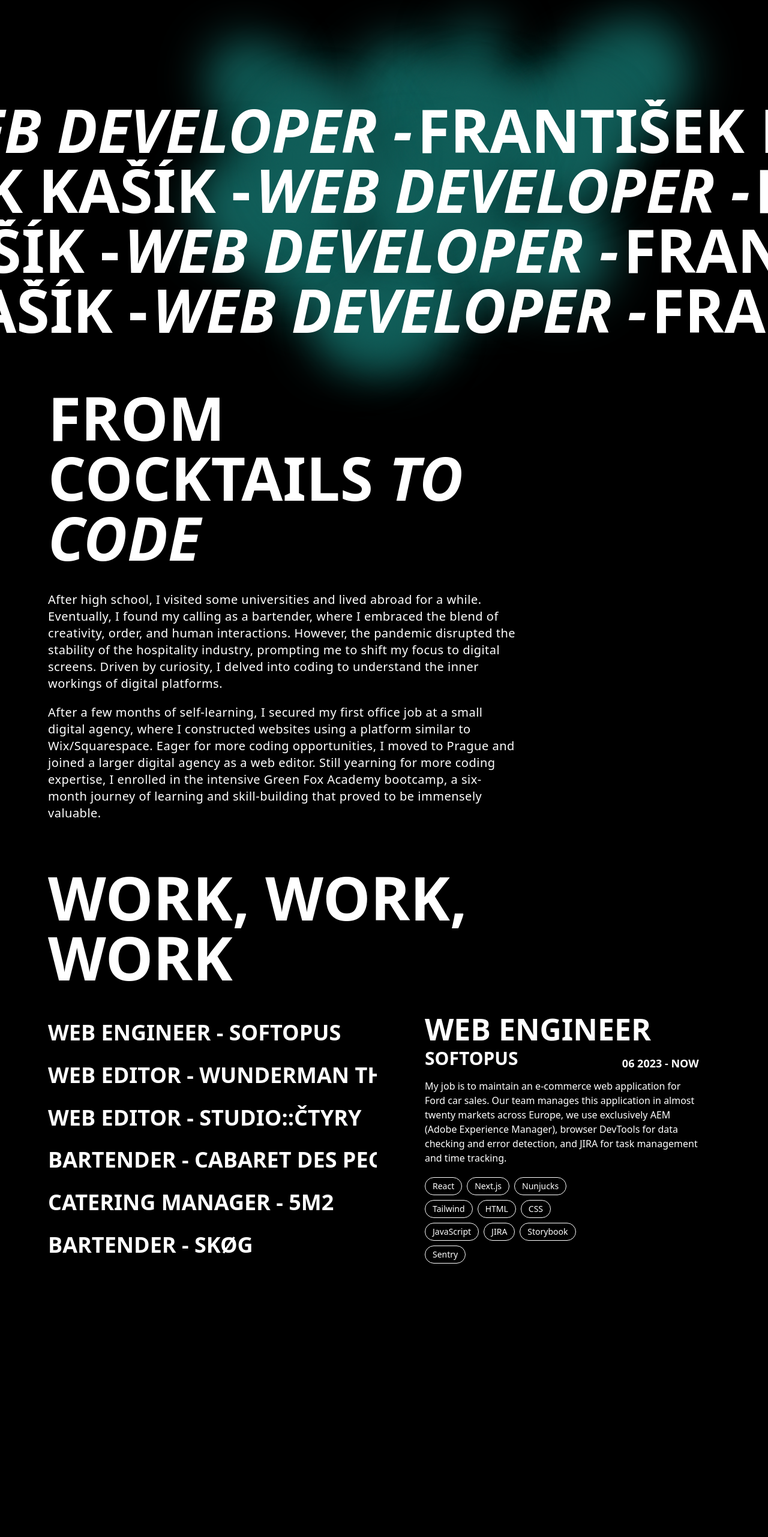
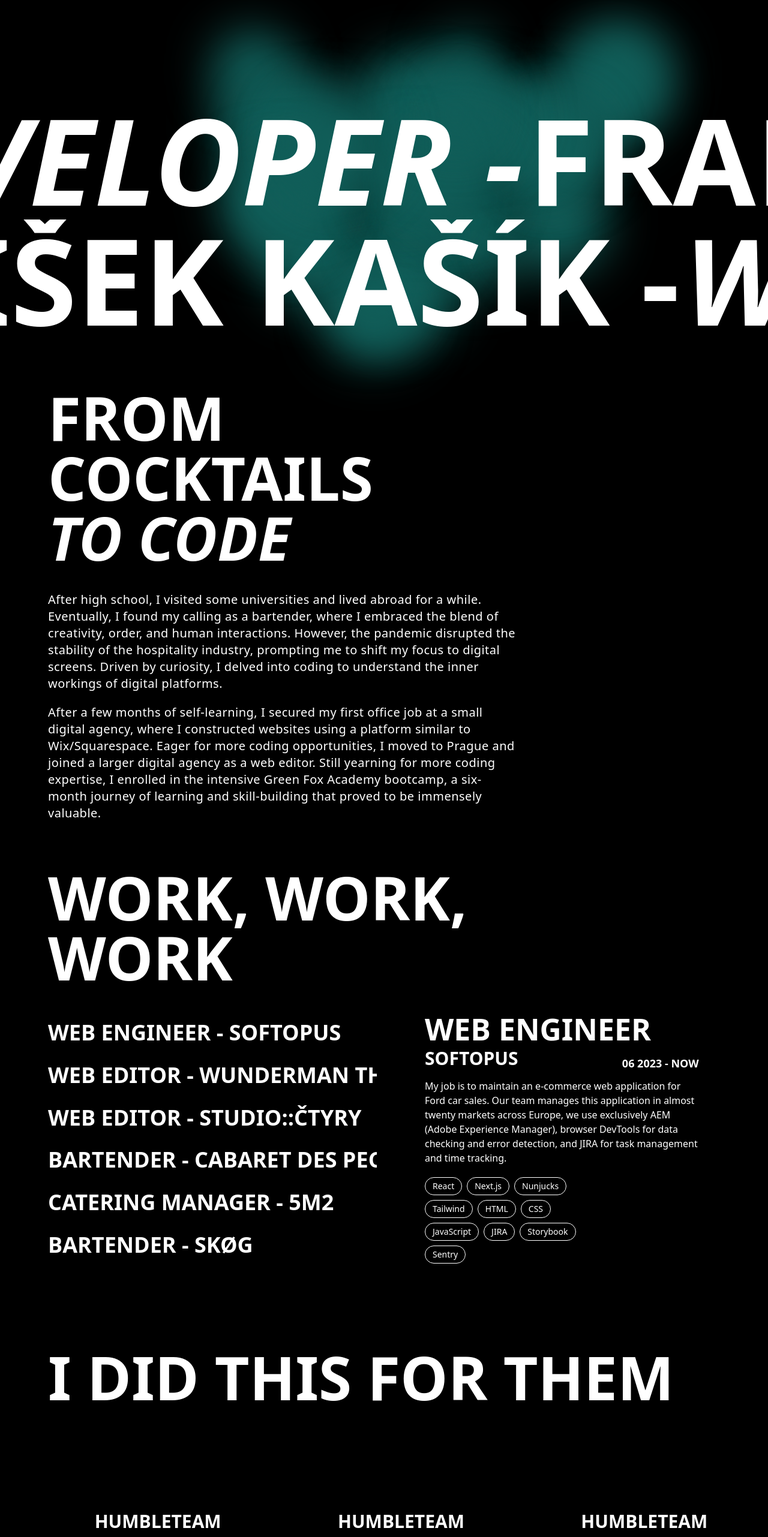
Before and after one commit to kasikfrantisek/personal-page, a Next.js app: page / in a window 1280 px wide. Shown: the part 234-2797 px from the top of the page at 60% size. Before the commit the page ends 2400 px from the top, so only its background shows below. Built offline with nearby package versions, Linux system fonts and the light colour scheme.

Commit message:
some light changes

```diff
--- a/src/components/About.tsx
+++ b/src/components/About.tsx
@@ -5,7 +5,7 @@ export const About = () => {
 
   return (
     <div className="w-full h-screen text-white pt-5 md:pt-20 md:pl-20 px-6 relative overflow-hidden">
-      <h1 className="md:text-[100px] text-3xl uppercase font-bold leading-[100%] w-4/5 md:w-2/3">From cocktails <span className="italic">to code</span></h1>
+      <h1 className="md:text-[100px] text-3xl uppercase font-bold leading-[100%] w-4/5 md:w-2/3">From cocktails<br /> <span className="italic">to code</span></h1>
       <div className="md:w-2/3 md:text-xl text-sm leading-[120%] space-y-2 md:space-y-5 md:pt-10 pt-5 font-light tracking-wide">
         <p>After high school, I visited some universities and lived abroad for a while. Eventually, I found my calling as a bartender, where I embraced the blend of creativity, order, and human interactions. However, the pandemic disrupted the stability of the hospitality industry, prompting me to shift my focus to digital screens. Driven by curiosity, I delved into coding to understand the inner workings of digital platforms.</p>
         <p>After a few months of self-learning, I secured my first office job at a small digital agency, where I constructed websites using a platform similar to Wix/Squarespace. Eager for more coding opportunities, I moved to Prague and joined a larger digital agency as a web editor. Still yearning for more coding expertise, I enrolled in the intensive Green Fox Academy bootcamp, a six-month journey of learning and skill-building that proved to be immensely valuable.</p>
--- a/src/components/Hero.tsx
+++ b/src/components/Hero.tsx
@@ -7,20 +7,18 @@ export const Hero = () => {
   const left: "left" = "left"
 
   const looperConfigs = [
-    { speed: 15, direction: right, text: name },
-    { speed: 20, direction: left, text: job },
-    { speed: 10, direction: right, text: name },
-    { speed: 15, direction: left, text: job },
+    { speed: 25, direction: right, text: name },
+    { speed: 30, direction: left, text: job },
   ];
 
   return (
-    <div className="text-white w-full h-screen overflow-x-hidden flex flex-col justify-end relative">
+    <div className="text-white w-full h-screen overflow-x-hidden flex flex-col sm:justify-end justify-center relative">
       {looperConfigs.map((config, index) => (
         <InfiniteLooper key={index} speed={config.speed} direction={config.direction}>
-          <h1 className="ml-2 md:text-[100px] text-[50px] whitespace-nowrap text-white uppercase font-bold leading-[100%]">
+          <h1 className="ml-2 md:text-[200px] text-[100px] whitespace-nowrap text-white uppercase font-bold leading-[100%]">
             {name}
           </h1>
-          <h1 className="ml-2 md:text-[100px] text-[50px] whitespace-nowrap text-white uppercase font-bold leading-[100%] italic">
+          <h1 className="ml-2 md:text-[200px] text-[100px] whitespace-nowrap text-white uppercase font-bold leading-[100%] italic">
             {job}
           </h1>
         </InfiniteLooper>
--- /dev/null
+++ b/src/components/Project.tsx
@@ -0,0 +1,25 @@
+import { motion } from "framer-motion"
+
+type Props = {
+    path: string,
+    label: string,
+    onClick: () => void,
+}
+
+export const Project = ({path, label, onClick}: Props) => {
+    return (
+        <div className="relative">
+            <picture className="">
+                <img className="rounded-full w-[300px] h-[300px]  object-cover object-center" src={path} />
+            </picture>
+            <motion.div whileHover={{
+                backgroundColor: '#134e4ab3',
+                transition: {duration: 0.7}
+            }}
+            onClick={onClick}
+            className="absolute top-1/2 -translate-y-1/2 -left-[1px] w-[303px] h-[303px] bg-black flex justify-center items-center hover:cursor-pointer rounded-full">
+                <h2 className="text-3xl uppercase text-white font-bold leading-[100%]">{label}</h2>
+            </motion.div>
+        </div>
+    )
+}
--- /dev/null
+++ b/src/components/ProjectModal.tsx
@@ -0,0 +1,17 @@
+import { motion } from "framer-motion"
+
+type Props = {
+    onClick: () => void
+}
+
+export const ProjectModal = ({onClick}: Props) => {
+    return (
+        <motion.div whileInView={{
+            opacity: '100%',
+            transition: {duration: 0.5}
+        }} className="h-full w-full bg-black text-white fixed top-0 left-0 opacity-0 pt-5 md:pt-20 md:pl-20">
+        <h1 className="md:text-[100px] text-3xl uppercase font-bold leading-[100%] w-4/5 md:w-2/3 pb-10">Humbleteam</h1>
+            <button onClick={onClick} className="text-3xl absolute top-4 right-4">X</button>
+        </motion.div>
+    )
+}
--- /dev/null
+++ b/src/components/Projects.tsx
@@ -0,0 +1,24 @@
+import { useState } from "react"
+import { Project } from "./Project"
+import { ProjectModal } from "./ProjectModal"
+
+export const Projects = () => {
+    const [displayModal, setDisplayModal] = useState(false)
+    return (
+        <div className="w-full text-white min-h-screen pt-5 md:pt-20 md:pl-20 px-6 relative overflow-hidden">
+        <h1 className="md:text-[100px] text-3xl uppercase font-bold leading-[100%] pb-10">I did this for them</h1>
+        <div className="grid grid-cols-3 h-fit gap-10 w-full relative items-center justify-items-center">
+            <Project label="Humbleteam" path="/projects/humbleteam.png" onClick={() => setDisplayModal(true)}/>
+            <Project label="Humbleteam" path="/projects/humbleteam.png" onClick={() => setDisplayModal(true)}/>
+            <Project label="Humbleteam" path="/projects/humbleteam.png" onClick={() => setDisplayModal(true)}/>
+            <Project label="Humbleteam" path="/projects/humbleteam.png" onClick={() => setDisplayModal(true)}/>
+            <Project label="Humbleteam" path="/projects/humbleteam.png" onClick={() => setDisplayModal(true)}/>
+            <Project label="Humbleteam" path="/projects/humbleteam.png" onClick={() => setDisplayModal(true)}/>
+            <Project label="Humbleteam" path="/projects/humbleteam.png" onClick={() => setDisplayModal(true)}/>
+            <Project label="Humbleteam" path="/projects/humbleteam.png" onClick={() => setDisplayModal(true)}/>
+            <Project label="Humbleteam" path="/projects/humbleteam.png" onClick={() => setDisplayModal(true)}/>
+        </div>
+            {displayModal && <ProjectModal onClick={() => setDisplayModal(false)}/>}
+      </div>
+    )
+}
--- /dev/null
+++ b/src/data/projects.ts
@@ -0,0 +1,10 @@
+export const projectsData = [
+    {
+        id: 1,
+        label: 'Humbleteam',
+        path: '',
+        link: 'humbleteam.com',
+        content: '',
+        tags: ['react', 'webdevelopent', '']
+    }
+]
--- a/src/pages/index.tsx
+++ b/src/pages/index.tsx
@@ -2,6 +2,7 @@ import { Hero } from '@/components/Hero'
 import { Inter } from 'next/font/google'
 import { About } from '@/components/About'
 import { Work } from '@/components/Work'
+import { Projects } from '@/components/Projects'
 
 const inter = Inter({ subsets: ['latin'] })
 
@@ -11,6 +12,7 @@ export default function Home() {
       <Hero />
       <About />
       <Work />
+      <Projects />
     </main>
   )
 }
```
Also changed, not shown: public/projects/humbleteam.png (added), 1 other file (tests, documents, lock files or other folders).
